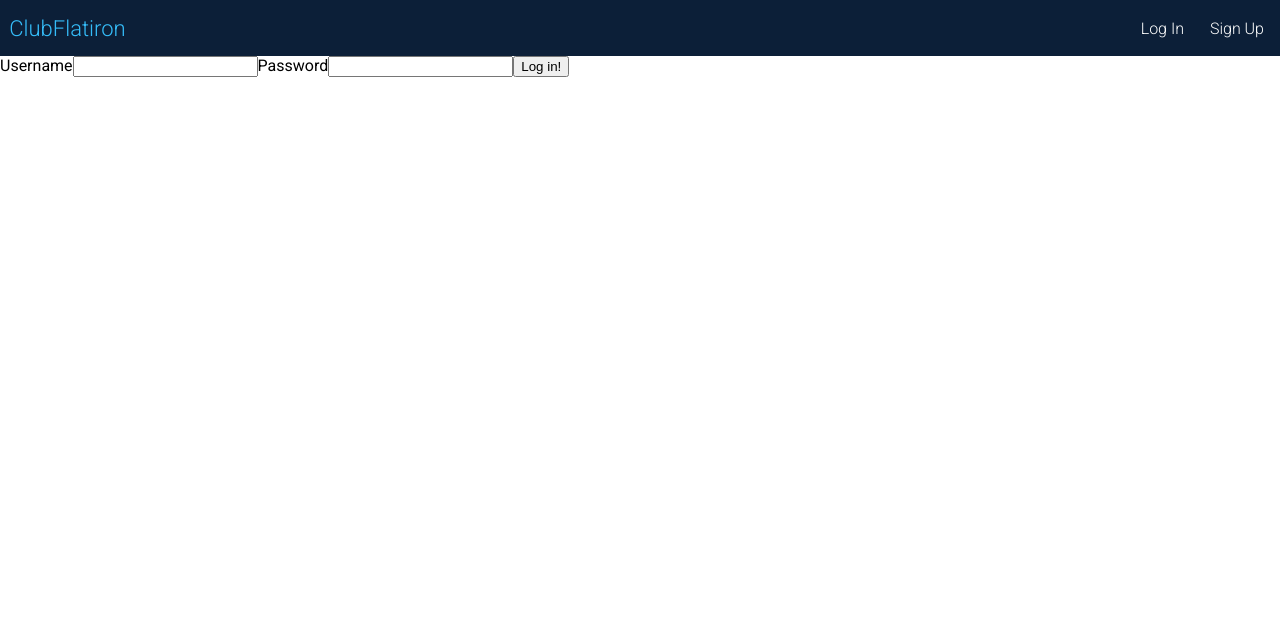
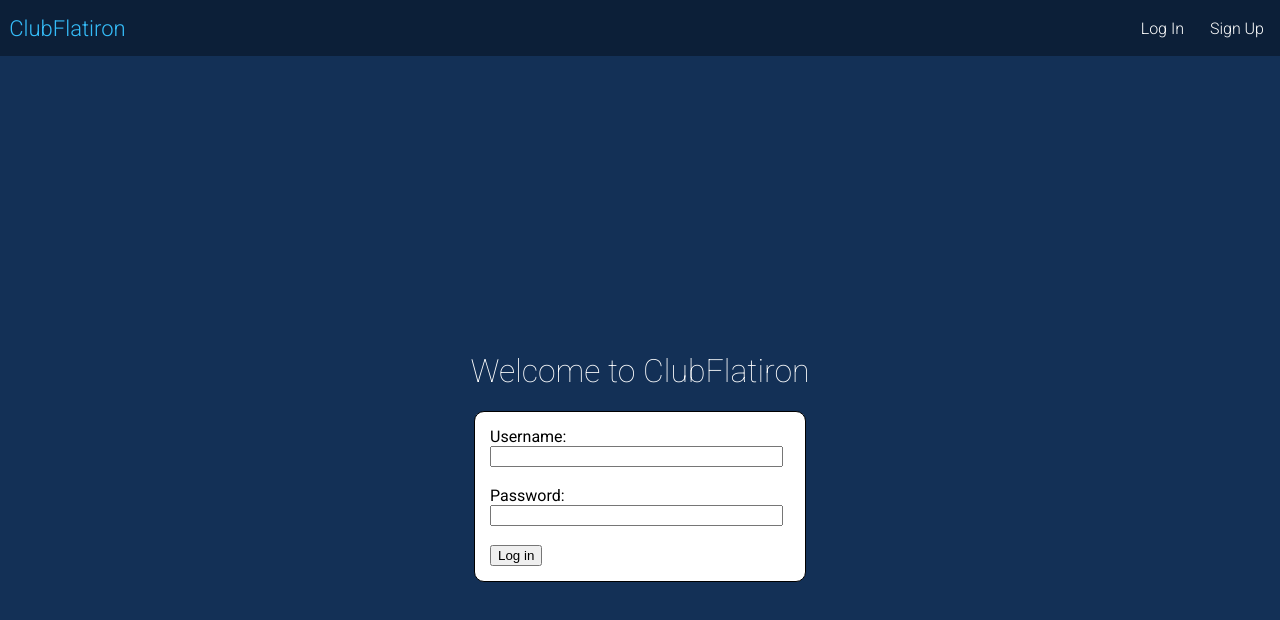
Before and after one commit to jawndrade/flatclub, a React (Create React App) app in the folder client/: page /login in a window 1280 px wide. Shown: the top 620 px of the page. Built offline with nearby package versions, Linux system fonts and the light colour scheme; no server answers.

Commit message:
login page styled

```diff
--- a/client/src/components/Login.js
+++ b/client/src/components/Login.js
@@ -1,5 +1,6 @@
 import React, {useState} from 'react'
 import {useHistory} from 'react-router-dom'
+import "../css/login.css"
 
 function Login({updateUser}) {
     const [formData, setFormData] = useState({
@@ -26,7 +27,7 @@ function Login({updateUser}) {
             if(res.ok){
                 res.json().then(user => {
                     updateUser(user)
-                    history.push('/profile')
+                    history.push('/')
                 })
             } else {
                 res.json().then(json => setErrors(json.errors))
@@ -41,19 +42,20 @@ function Login({updateUser}) {
 
     return (
         <div id="login-container">
-            <div id="login-bg">
-                <form onSubmit={onSubmit}>
-                    <label >
-                    Username
-                    </label>
+        <h1 className="h2">Welcome to ClubFlatiron</h1>
+            <div id="login-form-container">
+                <form id="login-form" onSubmit={onSubmit}>
+                    <label for="username">Username: </label>
                     <input type='text' name='username' value={username} onChange={handleChange} />
-
-                    <label className='text-white'>
-                    Password
-                    </label>
+                    <br/><br/>
+                    <label for="password">Password: </label>
                     <input type='password' name='password' value={password} onChange={handleChange} />
-
-                    <input type='submit' value='Log in!' />
+                    <br/><br/>
+                    {/* <input type='submit' value='Log in' /> */}
+                    <button
+                        // class='border-white border p-2 text-xs text-white'
+                        type="submit">Log in
+                    </button>
                 </form>
                 {errors? <div>{errors}</div>:null}
             </div>
--- a/client/src/components/NavBar.js
+++ b/client/src/components/NavBar.js
@@ -30,7 +30,6 @@ function NavBar({currentUser, handleLogout}) {
                             <li><NavLink to='/' onClick={closeMenu}>Home</NavLink></li>
                             <li><NavLink to='/profile' onClick={closeMenu}>Profile</NavLink></li>
                             <li><NavLink to='/' onClick={() => { closeMenu(); handleLogout(); }}>Logout</NavLink></li>
-                            {/* <li><NavLink to='/signup' onClick={closeMenu}>Signup</NavLink></li> */}
                         </>
                         ) : (
                         <>
--- a/client/src/css/login.css
+++ b/client/src/css/login.css
@@ -1,4 +1,10 @@
+.h2{
+    font-weight: 250;
+    color: #fff;
+}
+
 #login-container {
+    background-color: #133056;
     display: flex;
     height: 100vh;
     width: 100vw;
@@ -7,25 +13,13 @@
     align-items: center;
 }
 
-#login-bg {
-    background-image: url('/public/bg.jpg');
-    background-position: center;
-    background-size: cover;
-    width: 90vw;
-    height: 90vh;
-    display: flex;
-    flex-direction: column;
-    justify-content: center;
-    align-items: center;
-    border-radius: 10px;
-}
 #login-form-container{
-    border: solid 2px black;
+    border: solid 1px black;
     border-radius: 10px;
     width: 300px;
     padding: 15px;
     background-color: white;
-    box-shadow: 0px 0px 8px 1px;
+    color: black;
 }
 
 #login-form-container > h3 {
@@ -35,18 +29,9 @@
     margin-top: 5px;
 }
 
-#login-form > button {
-    width: 100px;
+#login-form > input {
+    width: 95%;
     align-self: center;
-}
-
-#login-form > input {
-    width: 90%;
-    align-self: center;
-}
-
-#login-form > label {
-    padding-left: 18px;
 }
 
 a {
```
Also changed, not shown: tailwind.config.js (+7 -9 lines).
